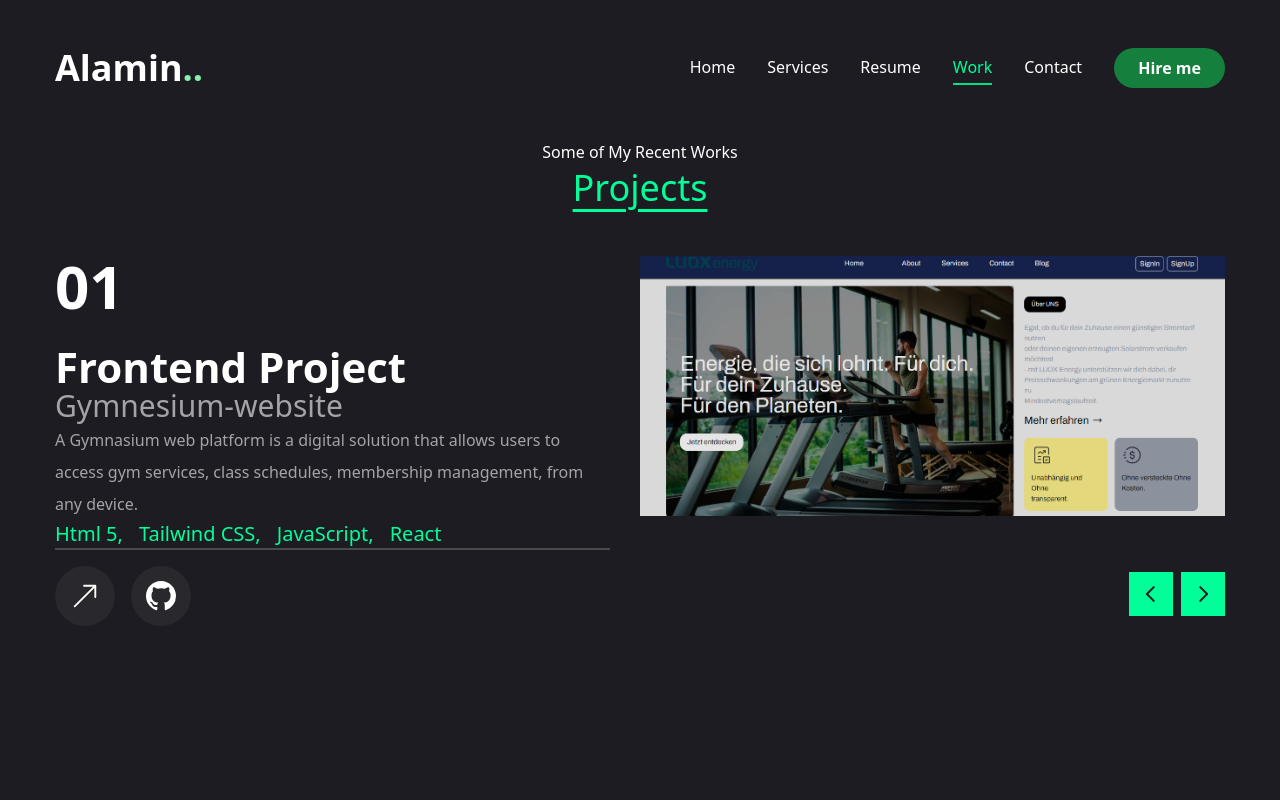
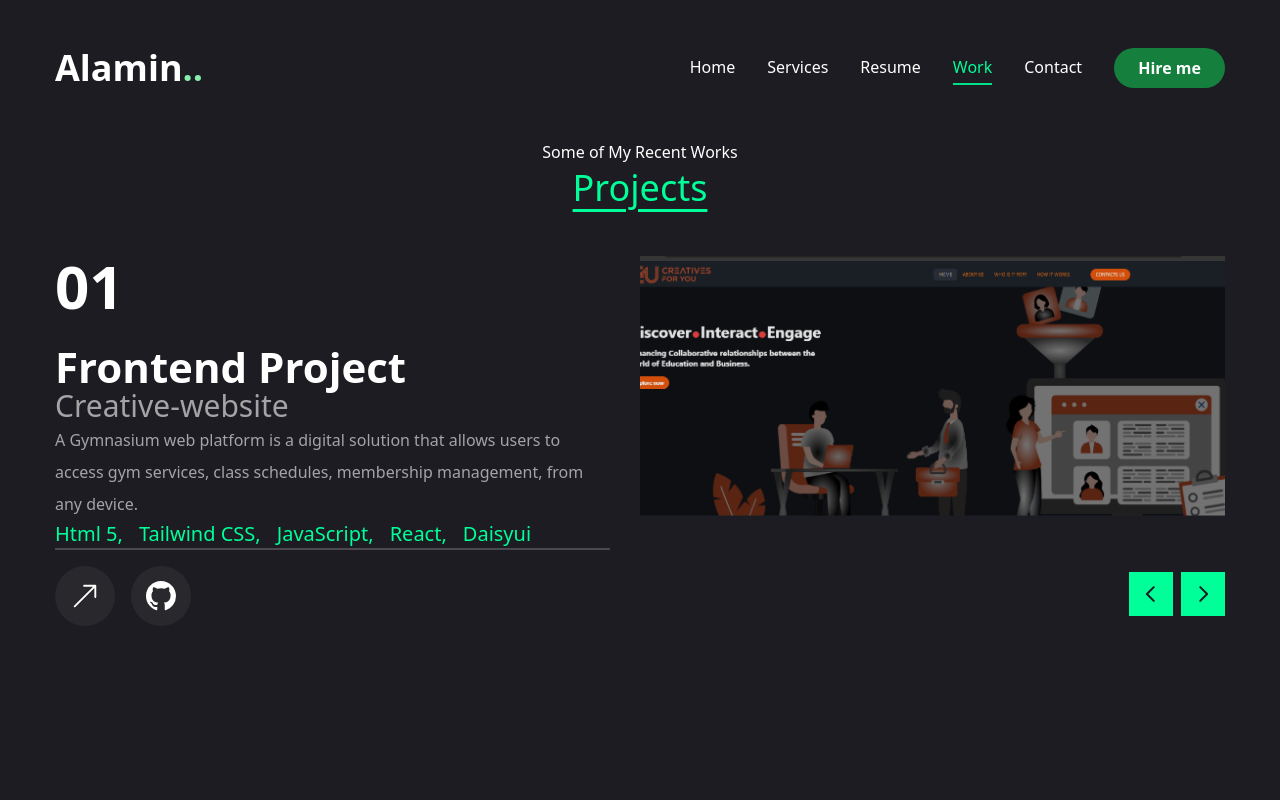
Before and after one commit to alamin71/portfolio_of_al-amin, a Next.js app: page /work in a window 1280 px wide. Shown: the top 800 px of the page. Built offline with nearby package versions, Linux system fonts and the light colour scheme.

Commit message:
new client project ad'creative'

```diff
--- a/app/work/page.jsx
+++ b/app/work/page.jsx
@@ -20,6 +20,23 @@ const projects = [
   {
     num: "01",
     category: "Frontend",
+    title: "Creative-website",
+    Description:
+      "A Gymnasium web platform is a digital solution that allows users to access gym services, class schedules, membership management, from any device.",
+    stack: [
+      { name: "Html 5" },
+      { name: "Tailwind CSS" },
+      { name: "JavaScript" },
+      { name: "React" },
+      { name: "Daisyui" },
+    ],
+    image: "/assets/work/Creative-web.png",
+    live: "https://spectacular-degree.surge.sh/",
+    github: "https://github.com/alamin71/Creative-web_with-react",
+  },
+  {
+    num: "02",
+    category: "Frontend",
     title: "Gymnesium-website",
     Description:
       "A Gymnasium web platform is a digital solution that allows users to access gym services, class schedules, membership management, from any device.",
@@ -34,7 +51,7 @@ const projects = [
     github: "https://github.com/alamin71/client-project-with-react",
   },
   {
-    num: "02",
+    num: "03",
     category: "Frontend",
     title: "donation-campaign",
     Description:
@@ -50,7 +67,7 @@ const projects = [
     github: "https://github.com/alamin71/donation-campaign-website",
   },
   {
-    num: "03",
+    num: "04",
     category: "frontend",
     title: "Portfolio",
     Description:
@@ -67,7 +84,7 @@ const projects = [
   },
 
   {
-    num: "04",
+    num: "05",
     category: "frontend",
     title: "Daily New Portal",
     Description:
```
Also changed, not shown: public/assets/work/Creative_web.png (added), public/assets/work/creative-web.png (added).
